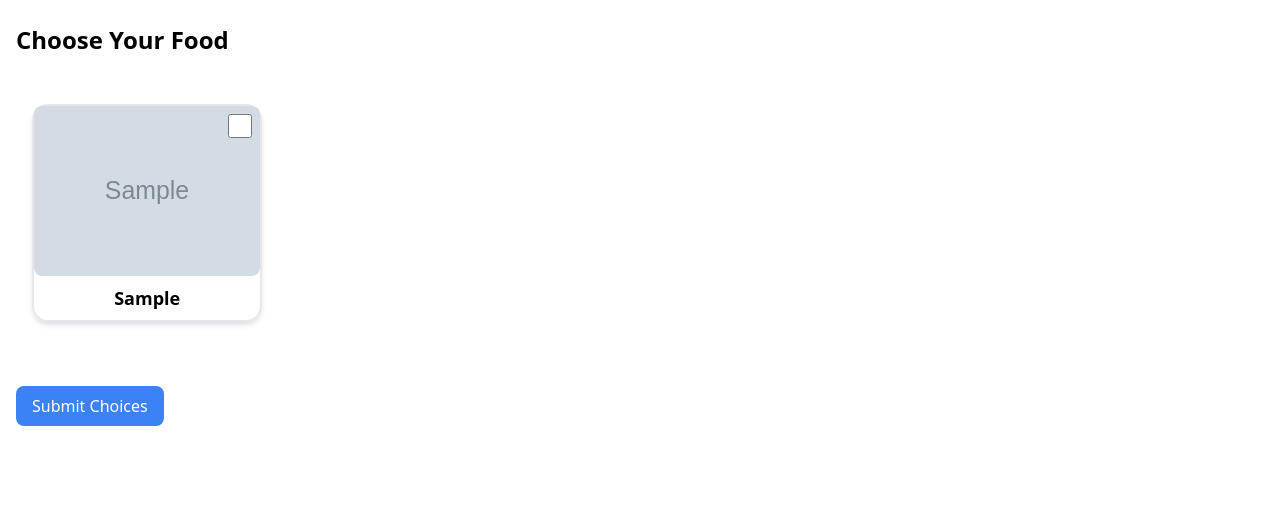
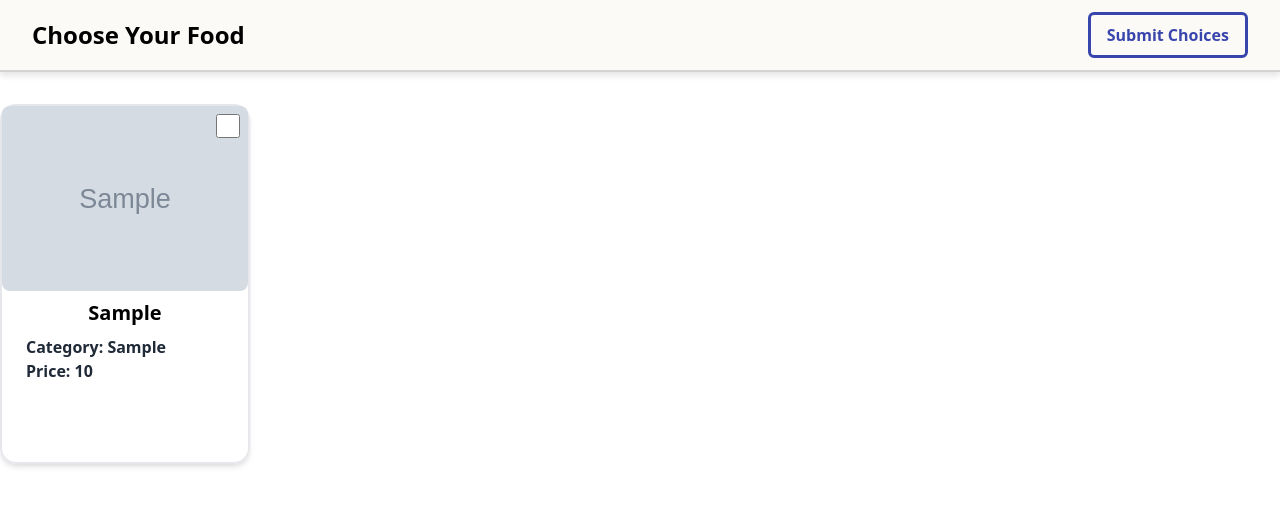
Before and after one commit to PBP7/makan-bang, a Django app: page /meal-planning/meal-planning/choices/ in a window 1280 px wide. Shown: the top 506 px of the page. Run offline with Django 5.2, Linux system fonts and the light colour scheme; tables that the repository leaves empty hold one stand-in row (values such as "Sample post"); grey boxes marked "Sample" are stand-in pictures; some libraries are stand-ins or nearby versions.

Commit message:
finished

```diff
--- a/katalog/templates/katalog.html
+++ b/katalog/templates/katalog.html
@@ -191,12 +191,6 @@
                 <button type="submit" id="submitProductEntry" form="productEntryForm" class="bg-indigo-700 hover:bg-indigo-600 text-white font-bold py-2 px-4 rounded-lg">Create Product Entry</button>
             </div>
         </div>
-    </div>
-
-    <div class="fixed bottom-100 right-4 z-50">
-        <a href="/meal-planning/create">
-            <img src="{% static 'image/mealplan.png' %}" alt="Meal Plan" class="w-16 h-16 shadow-lg hover:scale-105 transition-transform">
-        </a>
     </div>
 
 
--- a/makan_bang/settings.py
+++ b/makan_bang/settings.py
@@ -45,7 +45,6 @@ INSTALLED_APPS = [
     'preference',
     'bookmark',
     'forum',
-    'widget_tweaks',
     'meal_planning',
 ]
 
--- a/meal_planning/templates/choices_page.html
+++ b/meal_planning/templates/choices_page.html
@@ -1,4 +1,3 @@
-<!-- choices_page.html -->
 <!DOCTYPE html>
 <html lang="en">
 <head>
@@ -9,20 +8,75 @@
     <input type="hidden" id="selected_date">
     <input type="hidden" id="selected_time">
 
+    <style>
+        .navbar {
+            position: fixed;
+            top: 0;
+            left: 0;
+            width: 100%;
+            background-color: #FCFAF7;
+            border-bottom: 2px solid #d3d3d3;
+            box-shadow: 0 4px 6px rgba(0, 0, 0, 0.1);
+            z-index: 50;
+            display: flex;
+            justify-content: space-between;
+            align-items: center;
+            padding: 0.75rem 2rem;
+        }
+
+        .navbar-title {
+            font-size: 1.5rem;
+            font-weight: bold;
+            color: #000;
+        }
+
+        .floating-button {
+            background-color: transparent;
+            color: #3845AD;
+            border: 3px solid #3845AD;
+            padding: 0.5rem 1rem;
+            border-radius: 0.375rem;
+            font-weight: bold;
+            transition: background-color 0.2s, color 0.2s;
+            text-align: center;
+        }
+
+        .floating-button:hover {
+            background-color: #3845AD;
+            color: white;
+        }
+
+        .border-selected {
+            border: 2px solid #3845AD;
+        }
+
+        .container {
+            margin-top: 5rem;
+        }
+
+        .card {
+            min-width: 220px;
+            max-width: 250px;
+            height: 360px;
+        }
+    </style>
 </head>
 <body>
 
+    <!-- Navbar -->
+    <div class="navbar">
+        <h1 class="navbar-title">Choose Your Food</h1>
+        <button type="submit" form="foodChoicesForm" class="floating-button">Submit Choices</button>
+    </div>
 
-    <div class="container mx-auto px-4 py-6">
-        <h1 class="text-2xl font-bold mb-6">Choose Your Food</h1>
+    <div class="container mx-auto px-0 py-6">
+        <form id="foodChoicesForm" action="{% url 'process_choices' %}" method="POST">
+            {% csrf_token %}
+            <div class="grid grid-cols-1 sm:grid-cols-2 md:grid-cols-3 lg:grid-cols-4 gap-6">
+                {% for product_entry in product_entries %}
+                    <div id="card-{{ forloop.counter }}" class="card relative bg-[#f7f7f7] shadow-md flex flex-col border-2 border-black-500 rounded-2xl">
 
-        <form action="{% url 'process_choices' %}" method="POST">
-            {% csrf_token %}
-            <div class="grid grid-cols-1 sm:grid-cols-2 md:grid-cols-3 lg:grid-cols-5 gap-4 px-4 py-6">
-                {% for product_entry in product_entries %}
-                    <div class="relative bg-[#f7f7f7] shadow-md mb-6 flex flex-col border-2 border-black-500 rounded-2xl w-full min-w-[150px] max-w-[200px] h-auto">
-
-                        <input type="checkbox" name="selected_foods" value="{{ product_entry.id }}" class="absolute top-2 right-2 z-10 w-6 h-6 border-gray-400 rounded-full">
+                        <input type="checkbox" name="selected_foods" value="{{ product_entry.id }}" class="absolute top-2 right-2 z-10 w-6 h-6 border-gray-400 rounded-full" onclick="toggleBorder(this, 'card-{{ forloop.counter }}')">
 
                         {% if product_entry.picture_link %}
                             <div class="w-full aspect-square overflow-hidden rounded-lg">
@@ -30,18 +84,20 @@
                             </div>
                         {% endif %}
 
-                        <div class="p-2 text-center">
-                            <h3 class="font-bold text-lg text-black">{{ product_entry.item }}</h3>
+                        <div class="p-2">
+                            <h3 class="text-xl font-bold text-lg text-black text-center">{{ product_entry.item }}</h3> <!-- Centered Title -->
+                            <div class="text-left mt-2 pl-4"> <!-- Added padding-left to shift text slightly -->
+                                <p class="text-m text-gray-800 font-semibold">Category:  {{ product_entry.kategori }}</p> <!-- Left-aligned Category with padding -->
+                                <p class="text-m text-gray-800 font-semibold">Price:  {{ product_entry.price }}</p> <!-- Left-aligned Price with padding -->
+                            </div>
                         </div>
+
+
 
                     </div>
                 {% endfor %}
             </div>
 
-            <!-- Submit Button -->
-            <div class="mt-4">
-                <button type="submit" class="bg-blue-500 text-white py-2 px-4 rounded-lg">Submit Choices</button>
-            </div>
         </form>
 
     </div>
@@ -52,16 +108,12 @@
     function toggleBorder(checkbox, cardId) {
         const card = document.getElementById(cardId);
         if (checkbox.checked) {
-            card.classList.remove('border-black-500');
-            card.classList.add('border-blue-500');
+            card.classList.add('border-selected');
         } else {
-            card.classList.remove('border-blue-500');
-            card.classList.add('border-black-500');
+            card.classList.remove('border-selected');
         }
     }
 
-   ]
-    // Retrieve date and time from URL and populate the fields
     document.addEventListener('DOMContentLoaded', () => {
         const urlParams = new URLSearchParams(window.location.search);
         const date = urlParams.get('date');
--- a/meal_planning/views.py
+++ b/meal_planning/views.py
@@ -60,7 +60,6 @@ def cancel_selection(request):
 
     # Redirect to the create_plan page
     return redirect('create_plan')
-
 # Process Choices from the Selection Page and Store in Session
 @login_required
 def process_choices(request):
@@ -96,27 +95,27 @@ def finish_meal_plan(request):
         return redirect(reverse('create_plan'))
 
     return HttpResponse('Invalid request', status=400)
+import json
+from django.shortcuts import render
+from django.utils import timezone
+from django.contrib.auth.decorators import login_required
+from .models import MealPlan
 
-# List All Meal Plans
 @login_required
 def create_plan(request):
     meal_plans = MealPlan.objects.filter(user=request.user)
+    today = timezone.now().date()
 
-    # Preparing JSON-compatible data for use in JavaScript
+    today_meal_plans = meal_plans.filter(date=today)
+    other_meal_plans = meal_plans.exclude(date=today).order_by('date')
+    has_today_plan = today_meal_plans.exists()
+    past_meal_plans = meal_plans.filter(date__lt=today)
+
+    request.session['show_today_reminder'] = has_today_plan
+
     meal_plans_data = []
     for meal_plan in meal_plans:
         food_items = list(meal_plan.food_items.values('item'))
-        today = timezone.now().date()
-
-        today_meal_plans = meal_plans.filter(date=today)
-        other_meal_plans = MealPlan.objects.filter(user=request.user).exclude(date=timezone.now().date()).order_by('date')
-        has_today_plan = MealPlan.objects.filter(user=request.user, date=today).exists()
-        past_meal_plans = meal_plans.filter(date__lt=today)
-
-        if has_today_plan:
-            request.session['show_today_reminder'] = True
-        else:
-            request.session['show_today_reminder'] = False
 
         meal_plans_data.append({
             'id': meal_plan.id,
@@ -135,6 +134,7 @@ def create_plan(request):
     }
 
     return render(request, 'create_plan.html', context)
+
 
 @login_required
 
--- a/templates/navbar.html
+++ b/templates/navbar.html
@@ -11,7 +11,7 @@
                     <a href="/bookmark/" class="text-gray-700 hover:text-[#bd9440] font-semibold">Bookmark</a>
                     <a href="#" class="text-gray-700 hover:text-[#51826c] font-semibold">Preference</a>
                     <a href="/forum" class="text-gray-700 hover:text-[#bf5c5a] font-semibold">Forum</a>
-                    <a href="/meal_planning/create" class="text-gray-700 hover:text-[#212a73] font-semibold">Meal Plan</a>
+                    <a href="/meal-planning/create" class="text-gray-700 hover:text-[#212a73] font-semibold">Meal Plan</a>
                 </div>
             </div>
 
@@ -51,7 +51,7 @@
             <a href="/bookmark" class="block text-left text-gray-700 hover:text-[#bd9440] font-semibold py-2">Bookmark</a>
             <a href="#" class="block text-left text-gray-700 hover:text-[#51826c] font-semibold py-2">Preference</a>
             <a href="/forum" class="block text-left text-gray-700 hover:text-[#bf5c5a] font-semibold py-2">Forum</a>
-            <a href="/meal_planning/create" class="block text-left text-gray-700 hover:text-[#212a73] font-semibold py-2">Meal Plan</a>
+            <a href="/meal-planning/create" class="block text-left text-gray-700 hover:text-[#212a73] font-semibold py-2">Meal Plan</a>
 
             {% if user.is_authenticated %}
                 <div class="flex-1 text-center">
```
Also changed, not shown: meal_planning/templates/confirm_delete.html (deleted, +0 -29 lines), meal_planning/templates/edit_meal_plan.html (+7 -5 lines), meal_planning/templates/meal_planning.html (+95 -64 lines).
